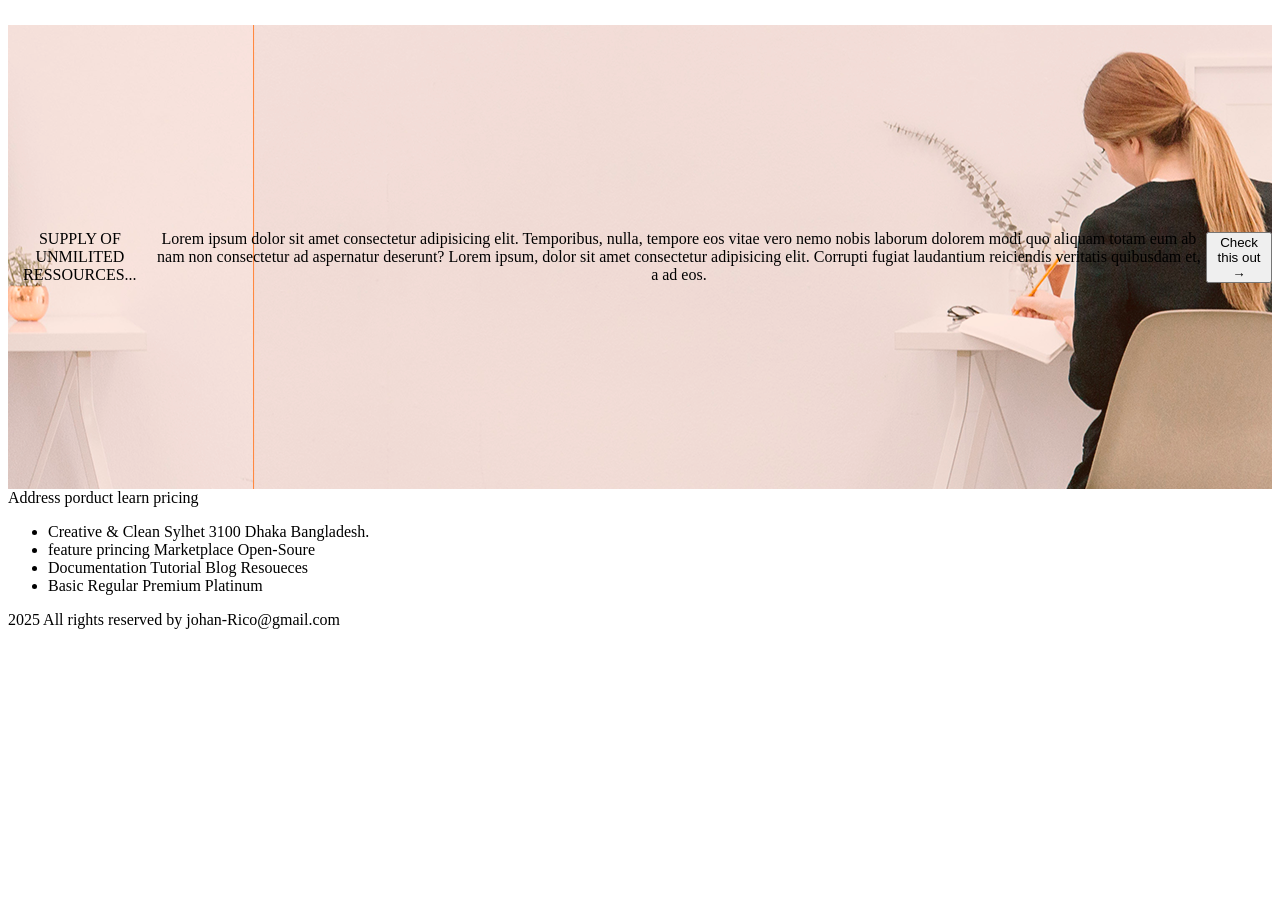
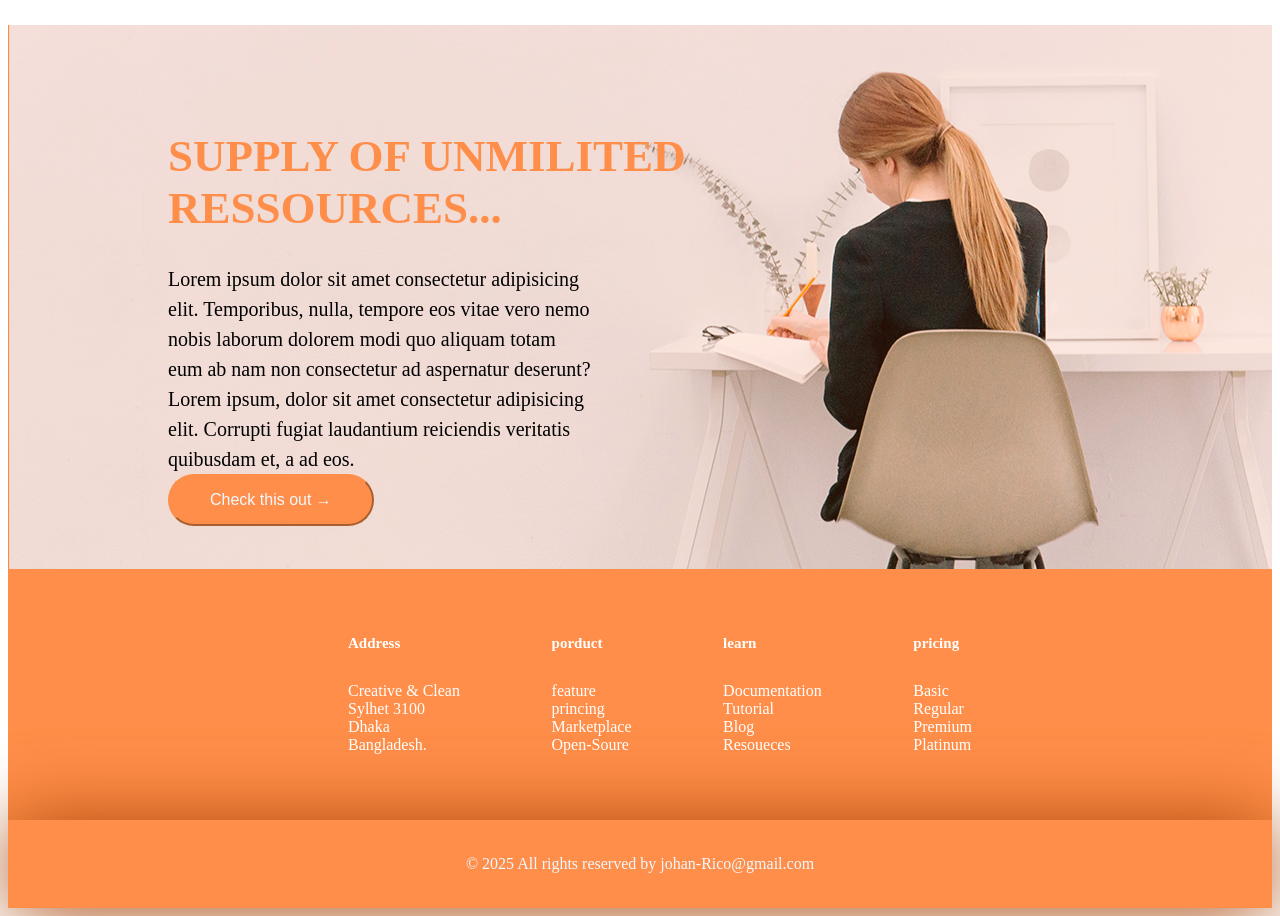
Before and after one commit to JohanGomezRico/Creative-Clean, a plain HTML site: page index.html in a window 1280 px wide. Shown: the part 2760-3676 px from the top of the page. Before the commit the page ends 3397 px from the top, so only its background shows below. Drawn offline with Linux system fonts and the light colour scheme.

Commit message:
Segundo commit

```diff
--- a/index.html
+++ b/index.html
@@ -45,7 +45,6 @@
             <img src="assets/img01.png" alt="">
         </div>
 
-    </div>
 
     </Section>
 
@@ -73,6 +72,8 @@
     </Section>
 
     <Section class="Section4">
+
+        <div class = "contens4">
             <div class = "titulo4">
                 SUPPLY OF UNMILITED RESSOURCES...
             </div>
@@ -81,56 +82,60 @@
                 Lorem ipsum dolor sit amet consectetur adipisicing elit. Temporibus, nulla, tempore eos vitae vero nemo nobis laborum dolorem modi quo aliquam totam eum ab nam non consectetur ad aspernatur deserunt? Lorem ipsum, dolor sit amet consectetur adipisicing elit. Corrupti fugiat laudantium reiciendis veritatis quibusdam et, a ad eos.
             </div>
 
-        <button>
+            <button class = "buttons5">
                 Check this out →
             </button>
+        </div>
     </Section>
 
 
     <section class = "Section5" >
-        <div>
-            Address
-            porduct
-            learn
-            pricing
-        </div>
 
-        <div>
+        <div class="listas5">
             <ul>
+                <h4> Address </h4>
                 <li>
-                    Creative & Clean
-                    Sylhet 3100
-                    Dhaka
-                    Bangladesh.
+                    <li>Creative & Clean </li>
+                    <li>Sylhet 3100</li>
+                    <li>Dhaka</li>
+                    <li>Bangladesh.</li>
                 </li>
+            </ul>
 
+            <ul>
+                <h4> porduct </h4>
                 <li>
-                    feature
-                    princing
-                    Marketplace
-                    Open-Soure
+                    <li>feature</li>
+                    <li>princing</li>
+                    <li>Marketplace</li>
+                    <li>Open-Soure</li>
                 </li>
+            </ul>
 
+            <ul>
+                <h4> learn </h4>
                  <li>
-                    Documentation
-                    Tutorial
-                    Blog
-                    Resoueces
+                    <li>Documentation</li>
+                    <li>Tutorial</li>
+                    <li>Blog</li>
+                   <li>Resoueces</li>
                 </li>
+            </ul>
 
+            <ul>
+                <h4> pricing </h4>
                 <li>
-                    Basic
-                    Regular
-                    Premium
-                    Platinum
-
+                    <li>Basic</li>
+                    <li>Regular</li>
+                    <li>Premium</li>
+                    <li>Platinum</li>
                 </li>
             </ul>
         </div>
     </Section>
 
     <footer>
-        2025 All rights reserved by johan-Rico@gmail.com
+        &copy; 2025 All rights reserved by johan-Rico@gmail.com
     </footer>
 
 
--- a/styles/styles.css
+++ b/styles/styles.css
@@ -104,27 +104,73 @@
                          /*Section 4*/
 .Section4{
 background-image: url(/assets/bgDown.png);
-height: 58vh;
-background-position-x: 245px;
-background-position-y: -20px ;
-display: flex;
-justify-content: center;
-text-align: center;
-align-items: center;: ;
+height: 68vh;
 
 }
-/*
+
+.contens4{
+    margin: 0px 160px;
+    padding: 105px 0px;
+
+}
+
 .titulo4{
     color:#fe8e49;
     font-size: 45px;
-    width: 40%;
-    margin: 100px 100px 0px 400px;
+    width: 60%;
+    font-weight: bold;
 }
 
 .text4{
-    font-size: 18px;
-    width: 28%;
-    margin: 100px 100px 0px 400px;
+    width: 45%;
+    font-size: 20px;
+    margin-top: 30px;
+    line-height: 30px;
 }
 
-*/
+.buttons5{
+    background-color: #fe8e49 ;
+    border-color: #fe8e49;
+    color:aliceblue;
+    padding: 15px 40px;
+    border-radius: 50px;
+    font-size: 16px;
+    margin: 0px 0px 110px 0px;
+}
+
+
+                                    /*Section 5*/
+.Section5{
+    background-color: #fe8e49;
+    color: white;
+    padding: 30px 300px 50px 300px;
+
+
+}
+
+.listas5{
+    display: flex;
+    justify-content: space-between;
+
+}
+
+ul{
+    list-style: none;
+}
+
+
+h4{
+    margin-bottom: 30px;
+    font-size: 15px;;
+}
+
+
+footer{
+    background-color: #fe8e49;
+    color: aliceblue;
+    text-align: center;
+    padding: 30px 0px 30px 0px;
+    border-top: 5px solid #000;
+    box-shadow: 0 4px 80px #a84406;
+    border: 5px solid transparent;
+}
```
Lines whose indentation alone changed are shown as unchanged.
